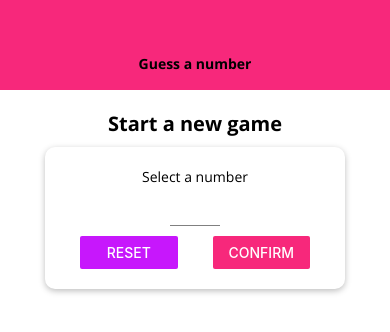
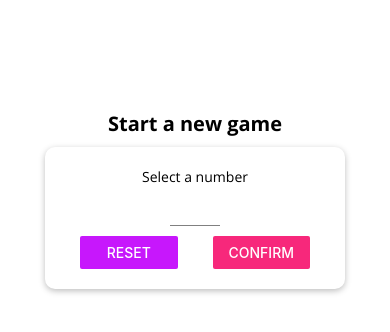
Before and after one commit to Alfreita/GuessANumber, a React Native app: screen / in a window 390 px wide. Shown: the top 332 px of the page. Built offline with nearby package versions, Linux system fonts and the light colour scheme.

Commit message:
different styles for ios and android

```diff
--- a/components/Header.tsx
+++ b/components/Header.tsx
@@ -1,12 +1,13 @@
 import React from "react";
-import { View, Text, StyleSheet } from "react-native";
+import { View, Text, StyleSheet, Platform } from "react-native";
+import colors from "../constants/colors";
 import Colors from "../constants/colors";
 import TitleText from "./TitleText";
 
 const Header = (props: any) => {
   return (
     <View style={styles.header}>
-      <TitleText>{props.title}</TitleText>
+      <TitleText style={styles.title}>{props.title}</TitleText>
     </View>
   );
 };
@@ -16,9 +17,14 @@
     width: "100%",
     height: 90,
     paddingTop: 36,
-    backgroundColor: Colors.primary,
+    backgroundColor: Platform.OS === "android" ? Colors.primary : "white",
     alignItems: "center",
     justifyContent: "center",
+    borderBottomColor: Platform.OS === "ios" ? "#ccc" : "transparent",
+    borderBottomWidth: Platform.OS === "ios" ? 1 : 0,
+  },
+  title: {
+    color: Platform.OS === "ios" ? colors.primary : "white",
   },
 });
 
```
